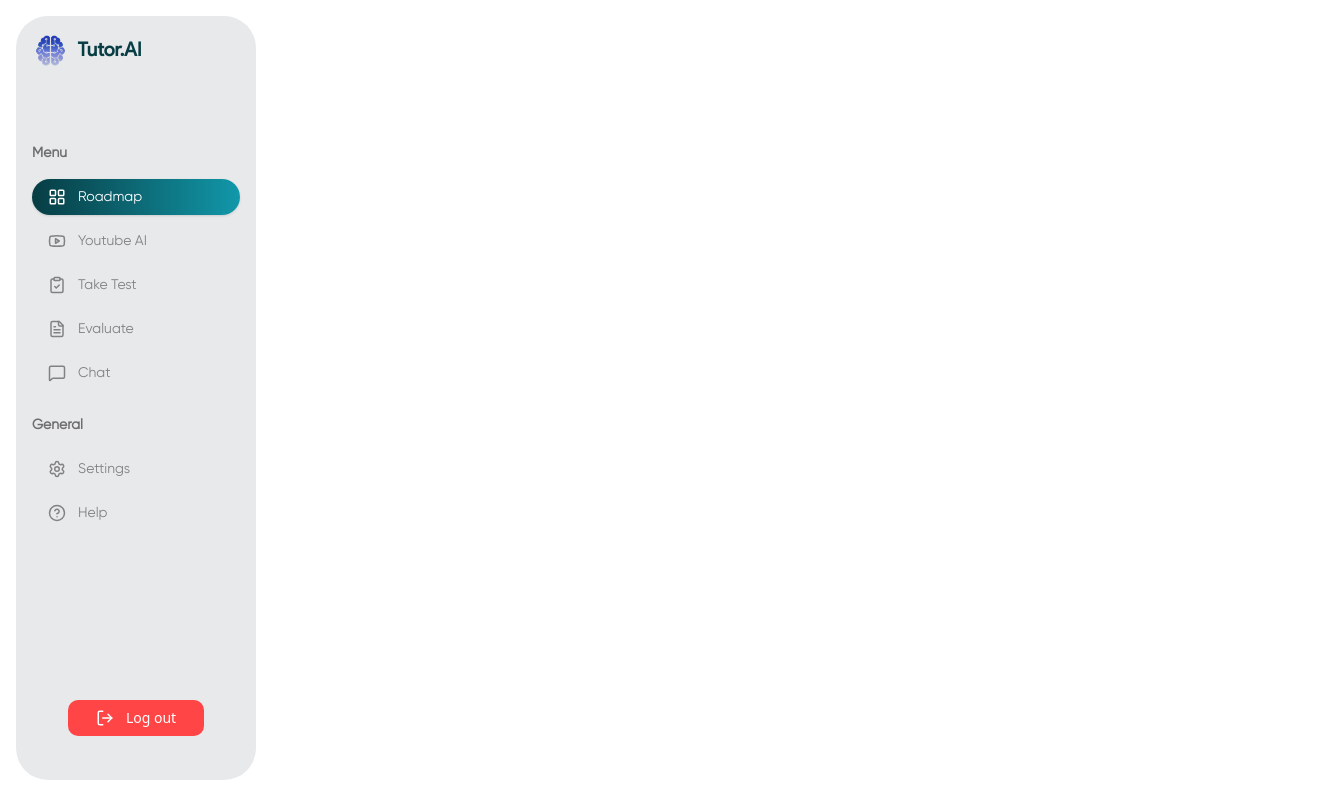
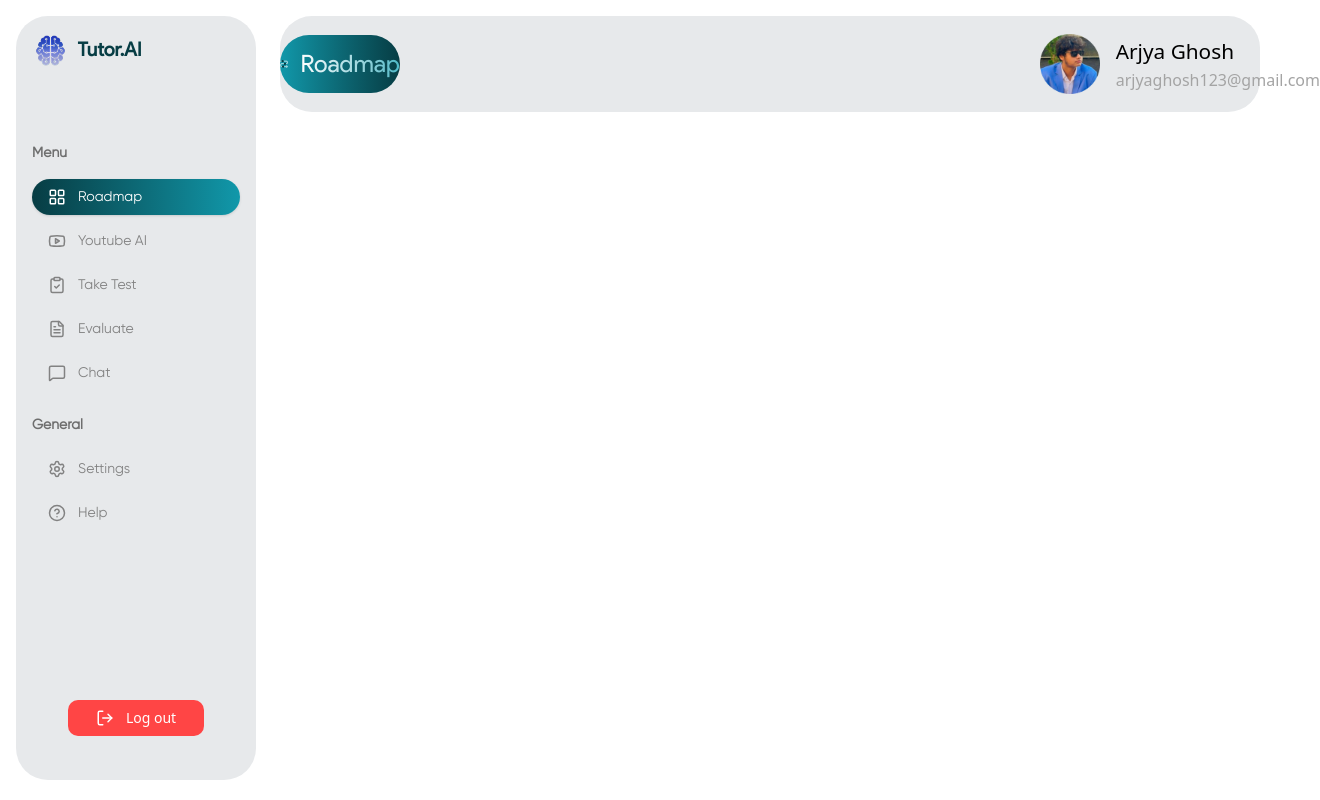
Before and after one commit to joyxcode2005/TUTOR-AI, a Next.js app in the folder frontend/: page /Roadmap in a window 1280 px wide. Shown: the whole page, 1320 px wide, since content can reach past the window. Built offline with nearby package versions, Linux system fonts and the light colour scheme.

Commit message:
navbar done

```diff
--- a/frontend/src/app/Roadmap/page.tsx
+++ b/frontend/src/app/Roadmap/page.tsx
@@ -1,9 +1,11 @@
 import Sidebar from "@/components/Sidebar";
+import Navbar from "@/components/Navbar";
 
 function page(){
   return(
-    <div>
+    <div className="grid grid-cols-[280px_1fr]">
       <Sidebar/>
+      <Navbar/>
     </div>
   )
 }
--- /dev/null
+++ b/frontend/src/components/Navbar.tsx
@@ -0,0 +1,52 @@
+"use client";
+
+import react from "react";
+import Image from "next/image";
+
+
+import { usePathname } from "next/navigation";
+import { div } from "motion/react-client";
+
+function Navbar(){
+
+  const pathname = usePathname(); // e.g. "/blog/post-1"
+  const pageName = pathname.split("/").filter(Boolean).pop();
+
+
+  return(
+
+    <div className="bg-[#E7E9EB] h-[12vh] w-[98%] mt-4 rounded-4xl flex justify-center gap-160 items-center ">
+
+      <div className="flex items-center bg-gradient-to-r from-[#1198AA] to-[#073D44] w-[20%] h-[60%] rounded-full justify-center gap-3 font-[productsans] text-white text-2xl">
+        <div>
+          <Image
+            className=""
+            src="/images/roadmap.png"
+            alt="error"
+            width={30}
+            height={30} />
+        </div>
+
+        <h2 className="capitalize bg-clip-text bg-gradient-to-l from-[#4cb9c7] to-[#FFFFFF] text-transparent">{pageName}</h2>
+      </div>
+
+
+      <div className="flex items-center gap-4">
+        <Image
+          className=""
+          src="/images/user.png"
+          alt="error"
+          width={60}
+          height={60} />
+
+          <div>
+          <h2 className="text-[1.3rem]">Arjya Ghosh</h2>
+          <span className="text-[#A4A4A4]">arjyaghosh123@gmail.com</span>
+          </div>
+      </div>
+   </div>
+  )
+}
+
+
+export default Navbar;
```
Also changed, not shown: frontend/public/images/roadmap.png (added), frontend/public/images/user.png (added).
